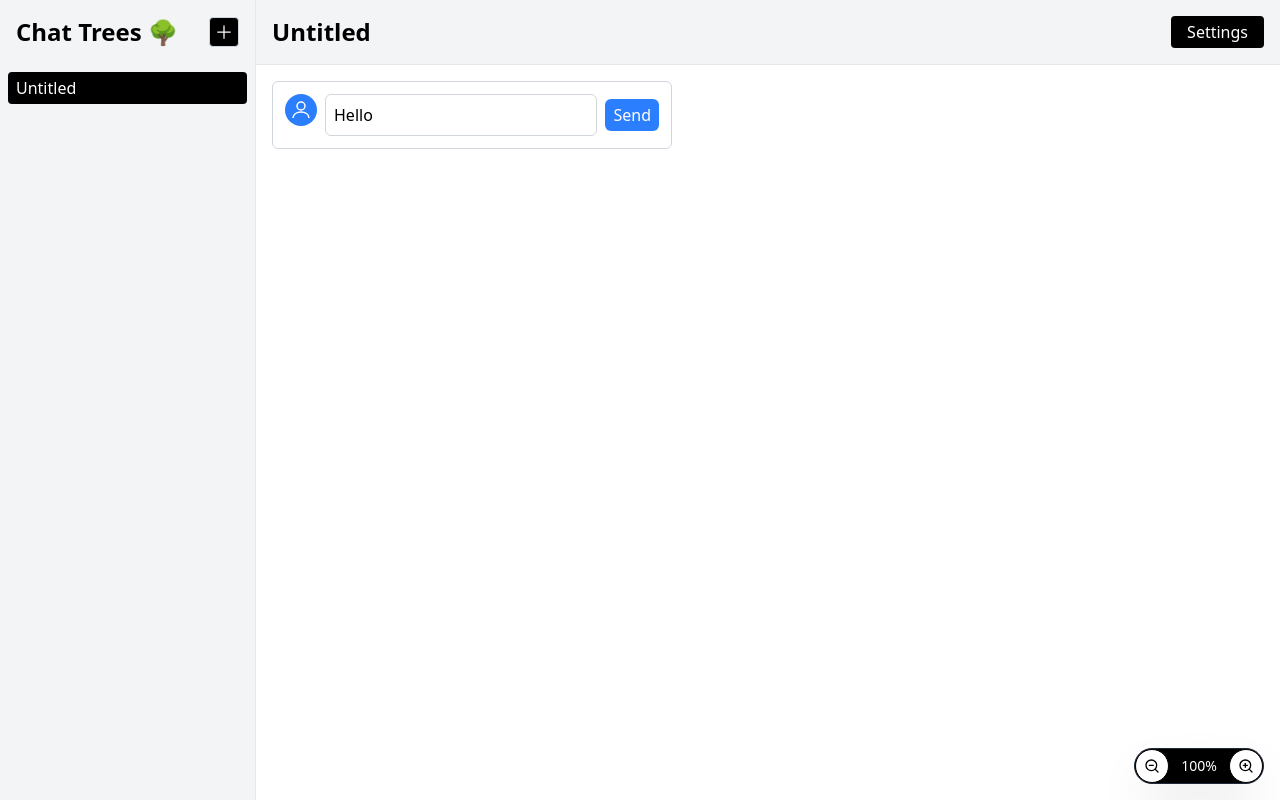
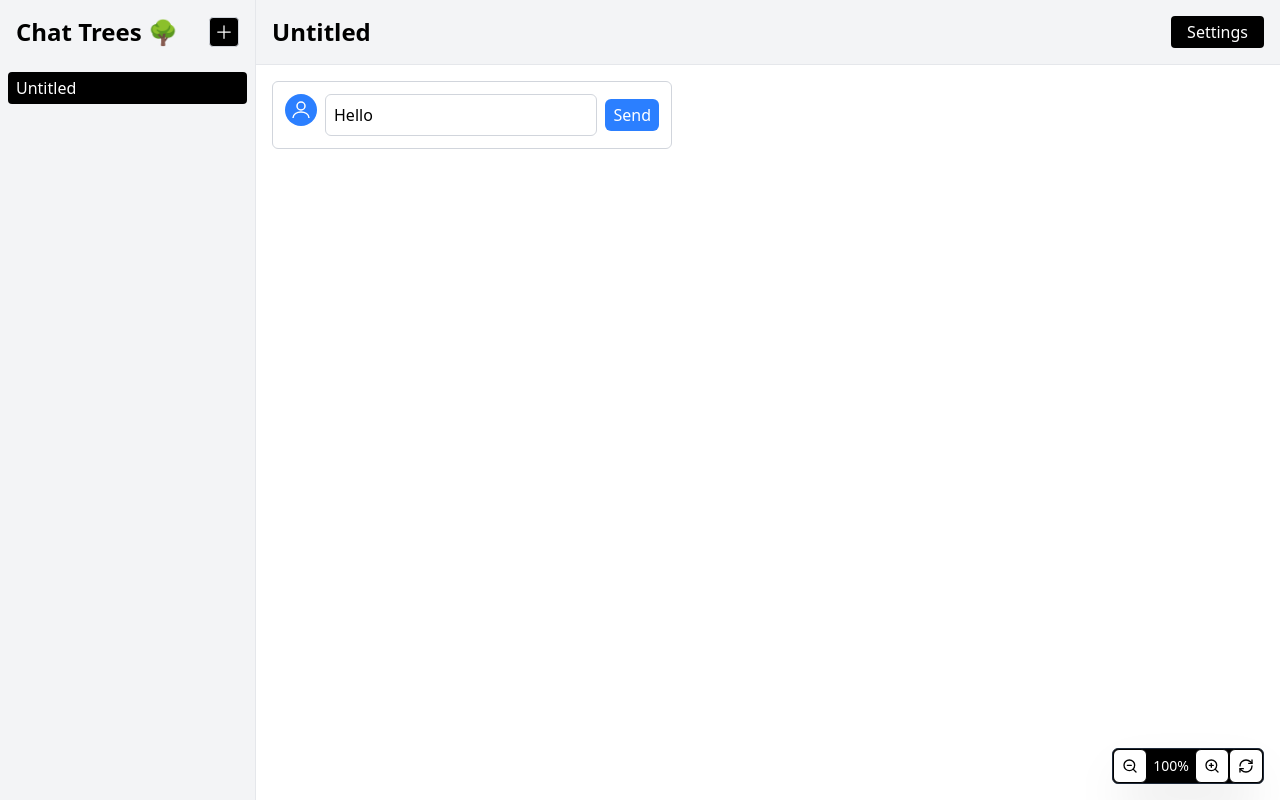
Before and after one commit to Utsav-Ladani/Chat-Tree, a React (Vite) app: page /chat/0 in a window 1280 px wide. Both pictures are taken after a click on the button 224 px from the left and 32 px from the top of the page. Built offline with nearby package versions, Linux system fonts and the light colour scheme.

Commit message:
Add a reset button to reset zoom and drag

```diff
--- a/src/components/ChatTree.jsx
+++ b/src/components/ChatTree.jsx
@@ -17,6 +17,7 @@ export default function ChatTree({ chatRootNode, parentRef, onAddChild, reRender
         handleZoomOut,
         isZoomInDisabled,
         isZoomOutDisabled,
+        resetZoomPan,
     } = useZoomPan(chatRootNode);
 
     if (!chatRootNode) return null;
@@ -37,6 +38,7 @@ export default function ChatTree({ chatRootNode, parentRef, onAddChild, reRender
                 onZoomOut={handleZoomOut}
                 isZoomInDisabled={isZoomInDisabled}
                 isZoomOutDisabled={isZoomOutDisabled}
+                onReset={resetZoomPan}
             />
             <div
                 className="origin-center"
--- a/src/components/ChatTreeControls.jsx
+++ b/src/components/ChatTreeControls.jsx
@@ -1,26 +1,43 @@
-import { ZoomOut, ZoomIn } from "lucide-react";
-import React from "react";
+import { ZoomOut, ZoomIn, RefreshCw } from "lucide-react";
+import React, { useState } from "react";
 
-export default function ChatTreeControls({ zoom, onZoomIn, onZoomOut, isZoomInDisabled, isZoomOutDisabled }) {
+export default function ChatTreeControls({ zoom, onZoomIn, onZoomOut, isZoomInDisabled, isZoomOutDisabled, onReset }) {
+    const [showTooltip, setShowTooltip] = useState(false);
     return (
-        <div className="absolute bottom-4 right-4 z-1 flex items-center gap-3 bg-black border border-gray-800 rounded-full shadow-2xl">
+        <div className="absolute bottom-4 right-4 z-1 flex items-center bg-black border border-gray-800 rounded-md shadow-2xl">
             <button
                 onClick={onZoomOut}
-                className={`p-2 bg-white text-black border border-black rounded-full disabled:opacity-70 disabled:cursor-not-allowed ${!isZoomOutDisabled ? 'hover:bg-gray-200' : ''}`}
+                className={`p-2 bg-white text-black border border-black rounded-md disabled:opacity-70 disabled:cursor-not-allowed ${!isZoomOutDisabled ? 'hover:bg-gray-200' : ''}`}
                 disabled={isZoomOutDisabled}
             >
                 <ZoomOut size={16} />
             </button>
-            <span className="w-9 text-sm text-center font-medium text-white select-none">
+            <span className="w-12 text-sm text-center font-medium text-white select-none">
                 {Math.round(zoom * 100)}%
             </span>
             <button
                 onClick={onZoomIn}
-                className={`p-2 bg-white text-black border border-black rounded-full disabled:opacity-70 disabled:cursor-not-allowed ${!isZoomInDisabled ? 'hover:bg-gray-200' : ''}`}
+                className={`p-2 bg-white text-black border border-black rounded-md disabled:opacity-70 disabled:cursor-not-allowed ${!isZoomInDisabled ? 'hover:bg-gray-200' : ''}`}
                 disabled={isZoomInDisabled}
             >
                 <ZoomIn size={16} />
             </button>
+            <div className="relative">
+                <button
+                    onClick={onReset}
+                    className="p-2 bg-white text-black border border-black rounded-md hover:bg-gray-200"
+                    title="Reset zoom and pan to default"
+                    onMouseEnter={() => setShowTooltip(true)}
+                    onMouseLeave={() => setShowTooltip(false)}
+                >
+                    <RefreshCw size={16} />
+                </button>
+                {showTooltip && (
+                    <div className="absolute bottom-full mb-2 left-1/2 -translate-x-1/2 px-2 py-1 bg-gray-800 text-white text-xs rounded shadow-lg whitespace-nowrap pointer-events-none">
+                        Reset zoom and pan
+                    </div>
+                )}
+            </div>
         </div>
     );
 }
--- a/src/components/useZoomPan.js
+++ b/src/components/useZoomPan.js
@@ -122,6 +122,11 @@ export default function useZoomPan(chatRootNode) {
         }
     }, []);
 
+    const resetZoomPan = useCallback(() => {
+        setZoom(1);
+        setTranslate({ x: 0, y: 0 });
+    }, []);
+
     // Attach/detach mousemove/mouseup listeners
     useEffect(() => {
         return () => {
@@ -143,5 +148,6 @@ export default function useZoomPan(chatRootNode) {
         handleZoomOut,
         isZoomInDisabled,
         isZoomOutDisabled,
+        resetZoomPan,
     };
 }
```
